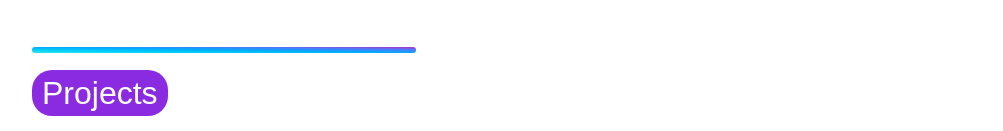
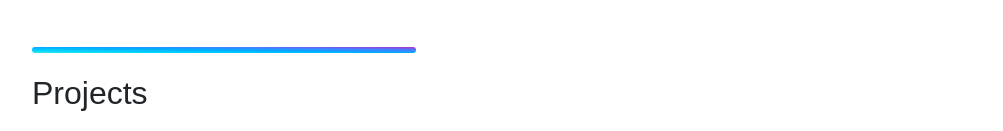
Before and after one commit to srktheman000/sohanportfolio, a React (Create React App) app: page /Project in a window 1280 px wide. Shown: the part 607-738 px from the top of the page, without its empty margins (128-1131 px from the left). Built offline with nearby package versions, Linux system fonts and the light colour scheme.

Commit message:
initial commit

```diff
--- a/src/Component/Body/Project/Project.css
+++ b/src/Component/Body/Project/Project.css
@@ -10,10 +10,3 @@
   font-weight: 500;
   font-family: sans-serif;
 }
-
-.projecthead {
-  background-color: blueviolet;
-  border-radius: 20px;
-  color: white;
-  padding: 5px 10px;
-}
--- a/src/Component/Body/Project/Project.js
+++ b/src/Component/Body/Project/Project.js
@@ -9,7 +9,7 @@ function Project() {
     <div className="projects" id="Project">
       <Separator />
       <label className="section-title">
-        <span className="projecthead">Projects</span>
+        <span className="project">Projects</span>
       </label>
       <div>
         {data.map((project) => {
--- a/src/Component/Body/Project/ProjectCard.js
+++ b/src/Component/Body/Project/ProjectCard.js
@@ -32,13 +32,7 @@ function ProjectCard({ project }) {
         </div>
       </div>
       <div className="projectimg project-photo">
-        <img
-          src={project.image}
-          width="50"
-          // height="0"
-          alt="projectimg"
-          className="project-photo"
-        />
+        <img src={project.image} alt="projectimg" className="project-photo" />
       </div>
     </div>
   );
--- a/src/Component/Body/Work/Work.css
+++ b/src/Component/Body/Work/Work.css
@@ -12,3 +12,5 @@
   justify-content: space-between;
   margin: 2px 0px;
 }
+
+.manageworkhead {}
--- a/src/Component/Body/Work/Work.js
+++ b/src/Component/Body/Work/Work.js
@@ -9,7 +9,7 @@ function Work() {
     <div className="Work" id="Work">
       <Separator />
       <label htmlFor="work" className="work">
-        <span className="projecthead">Work</span>
+        <span className="projecthead manageworkhead">Work</span>
       </label>
       <div className="worklist">
         {data.map((item) => {
```
